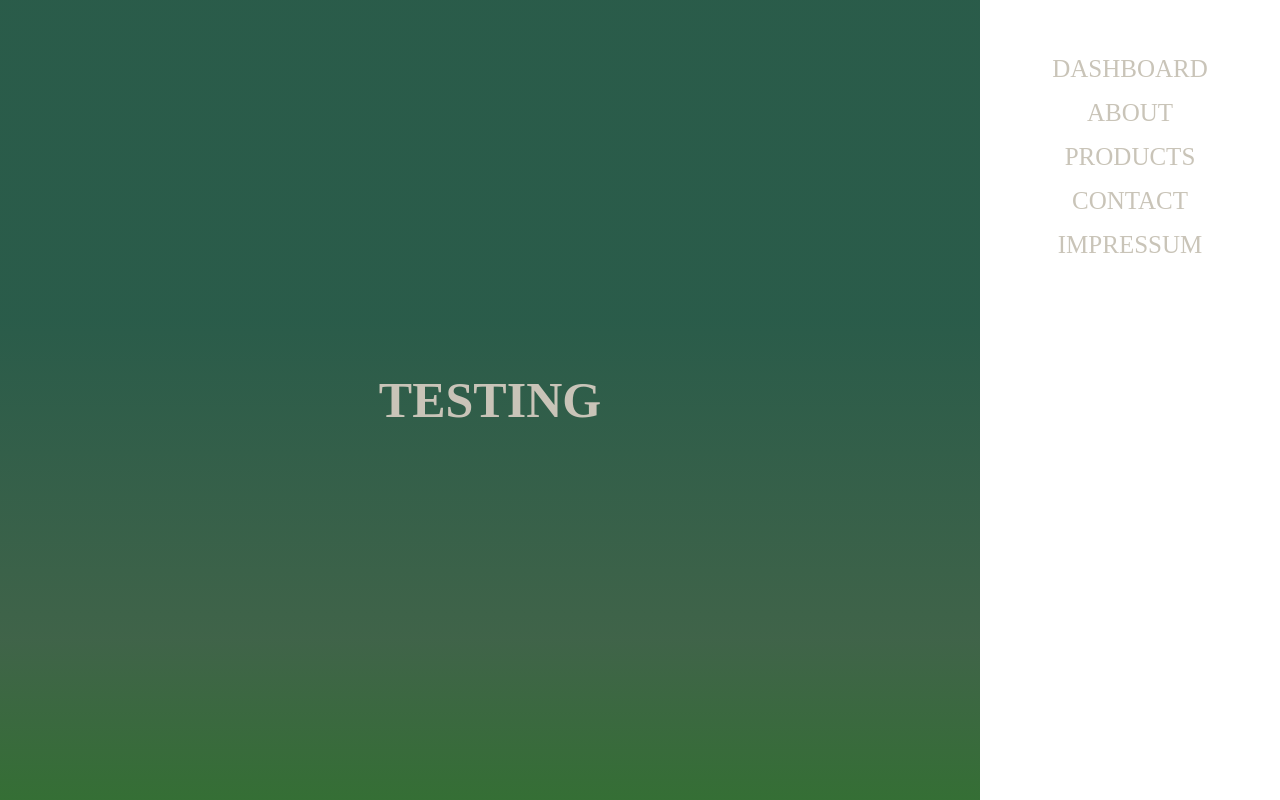
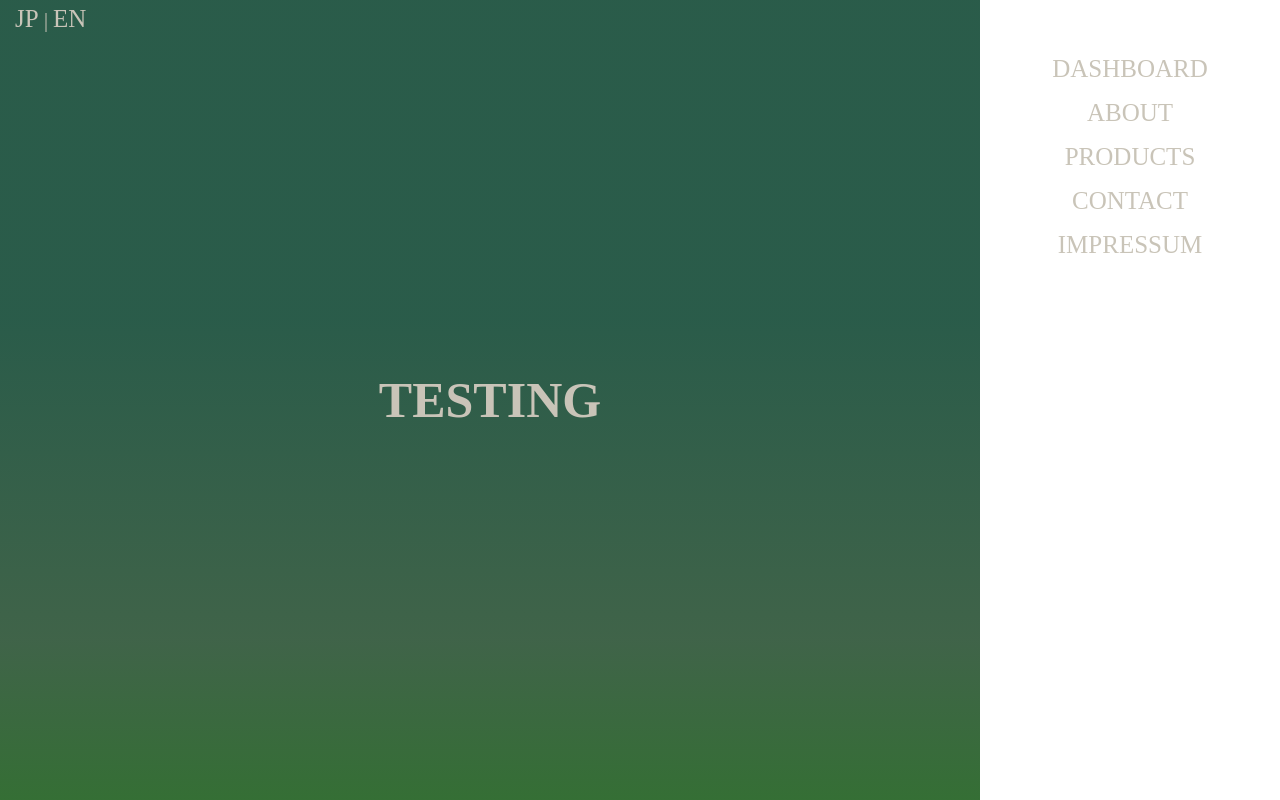
Before and after one commit to Furko123/ishimura-leather, a plain HTML site: page index.html in a window 1280 px wide. Drawn offline with Linux system fonts and the light colour scheme.

Commit message:
Language Selector

```diff
--- a/index.html
+++ b/index.html
@@ -25,8 +25,15 @@
     </label>
 
     <main>
+
     <div class="wrapper">
+
+      <div class="langselector">
+        <a href="#"> JP </a> | <a href="#">EN</a>
+      </div>
+
       <h2>Testing</h2>
+
     </div>
     </main>
 
--- a/styles.css
+++ b/styles.css
@@ -73,3 +73,10 @@
 .slide li {
   margin-bottom: 10px;;
 }
+
+.langselector {
+  padding-left: 15px;
+  padding-top: 5px;
+  font-size: 20px !important;
+  color: #c9c4b8;
+}
```
